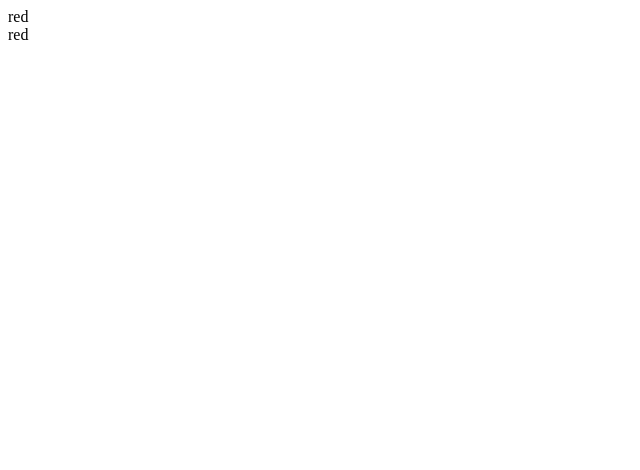
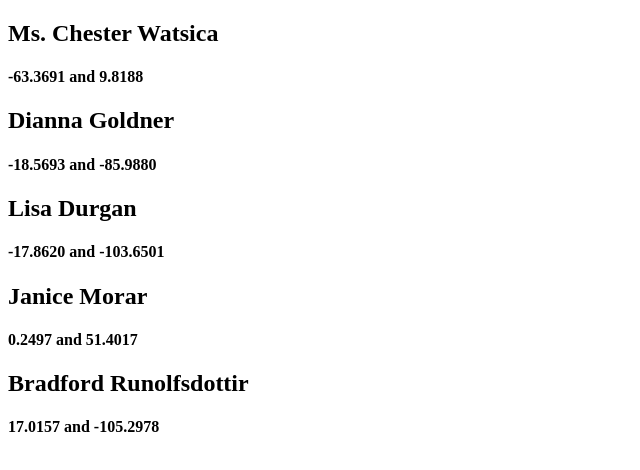
Before and after one commit to bhubhik/maps, a React (Create React App) app: page / in a window 1280 px wide. Shown: the top 470 px of the page, without its empty margins (0-640 px from the left). Built offline with nearby package versions, Linux system fonts and the light colour scheme.

Commit message:
User names and address from Faker

```diff
--- a/package.json
+++ b/package.json
@@ -3,6 +3,7 @@
   "version": "0.1.0",
   "private": true,
   "dependencies": {
+    "@faker-js/faker": "^7.3.0",
     "@testing-library/jest-dom": "^5.16.4",
     "@testing-library/react": "^13.3.0",
     "@testing-library/user-event": "^13.5.0",
--- a/src/App.tsx
+++ b/src/App.tsx
@@ -1,21 +1,15 @@
-import React, { useState } from 'react';
-import Myprops from './Myprops';
+import React from 'react';
+import User from './components/User';
 
 export interface AppProps {
   color?: string;
 }
 const App = (props: AppProps): JSX.Element => {
-  const color = 'red';
   return (
     <>
-      <TryCatch color={color} />
-      <Myprops color={color} />
+      <User />
     </>
   );
 };
 
-const TryCatch = ({ color }: AppProps) => {
-  return <div>{color}</div>;
-};
-
 export default App;
--- /dev/null
+++ b/src/components/User.tsx
@@ -0,0 +1,46 @@
+import { faker } from '@faker-js/faker';
+import { useEffect, useState } from 'react';
+
+interface Address {
+  lat: string;
+  lng: string;
+}
+interface Users {
+  name: string;
+  address: Address;
+}
+
+const User = () => {
+  const [users, setUsers] = useState<Users[]>([]);
+  const generateNames = (num: number): void => {
+    const user = [];
+    for (let i: number = 0; i < num; i++) {
+      user.push({
+        name: faker.name.findName(),
+        address: {
+          lat: faker.address.latitude(),
+          lng: faker.address.longitude(),
+        },
+      });
+    }
+    setUsers(user);
+  };
+
+  useEffect(() => {
+    generateNames(5);
+  }, []);
+  return (
+    <div>
+      {users.map((user, idx) => (
+        <div key={idx}>
+          <h2>{user.name}</h2>
+          <h4>
+            {user.address.lat} and {user.address.lng}
+          </h4>
+        </div>
+      ))}
+    </div>
+  );
+};
+
+export default User;
```
Also changed, not shown: 1 other file (tests, documents, lock files or other folders).
